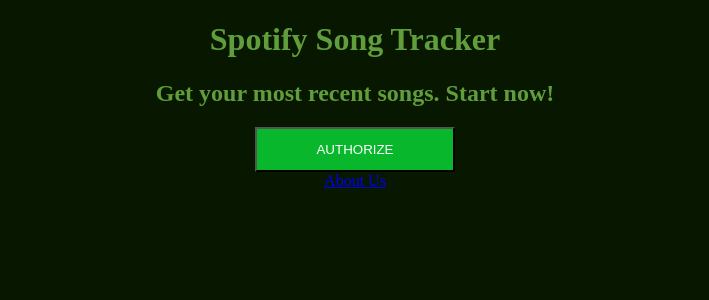
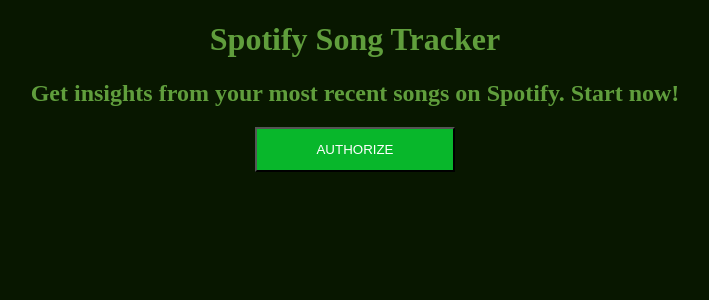
Before and after one commit to sebasalvarez13/spotify-data-pipeline, a Flask app: page / in a window 1280 px wide. Shown: the top 300 px of the page, without its empty margins (285-994 px from the left). Run offline with Flask 2, Linux system fonts and the light colour scheme; parts of the project's set-up code (start-up, migrations or seed data) failed here and were passed over.

Commit message:
Removed "About us" link

```diff
--- a/templates/authorization.html
+++ b/templates/authorization.html
@@ -8,13 +8,11 @@
         <center>
             <!--font color="black" size="4" style="font-family: sans-serif"-->
             <h1>Spotify Song Tracker</h1>
-            <h2>Get your most recent songs. Start now!</h2>
+            <h2>Get insights from your most recent songs on Spotify. Start now!</h2>
 
             <form action="/callback" autocomplete="on" method="POST" enctype="multipart/form-data">
                 <button type="submit">AUTHORIZE</button>
             </form>
-
-                <a href="/about">About Us</a>
         </center>
     </body>
 </html>
```
